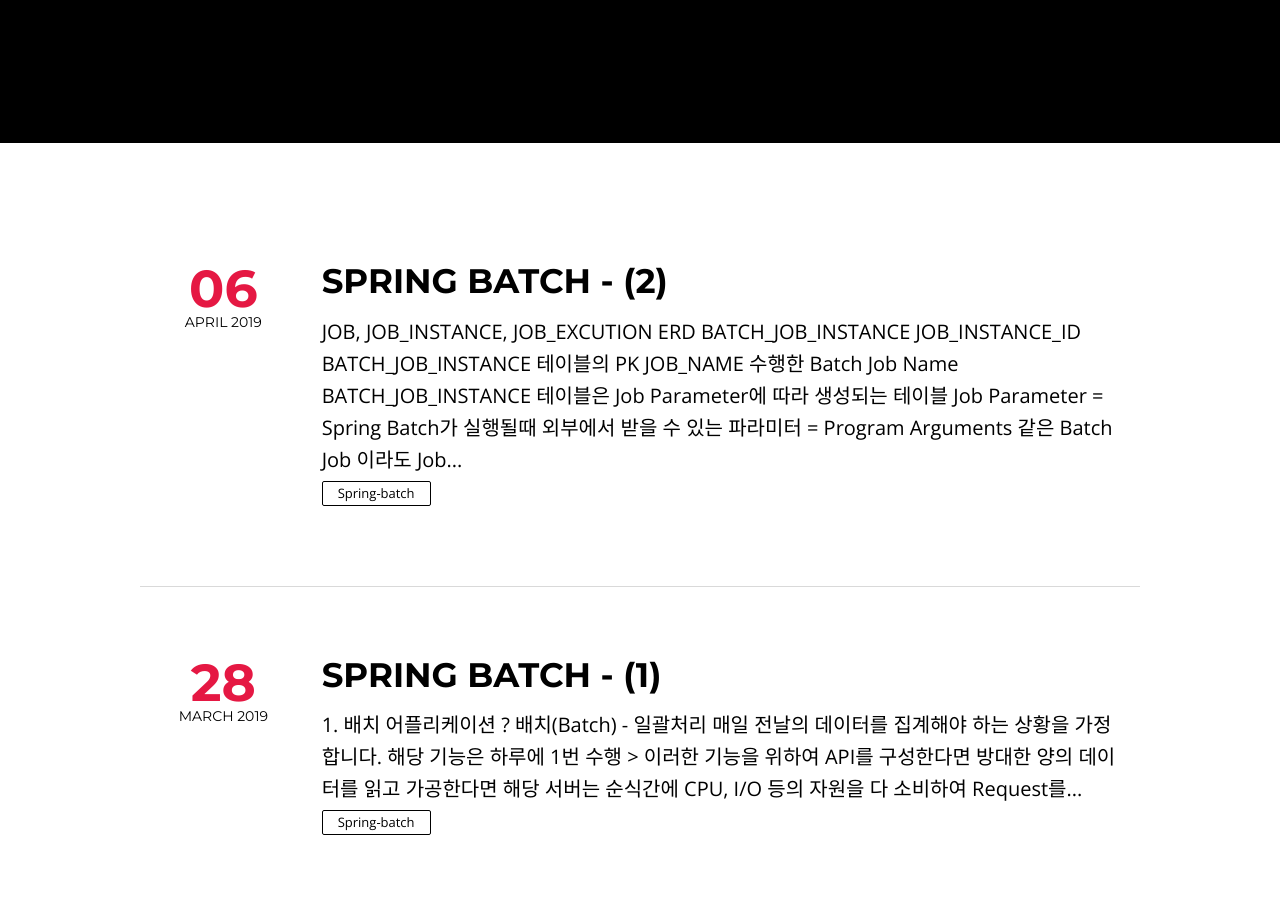
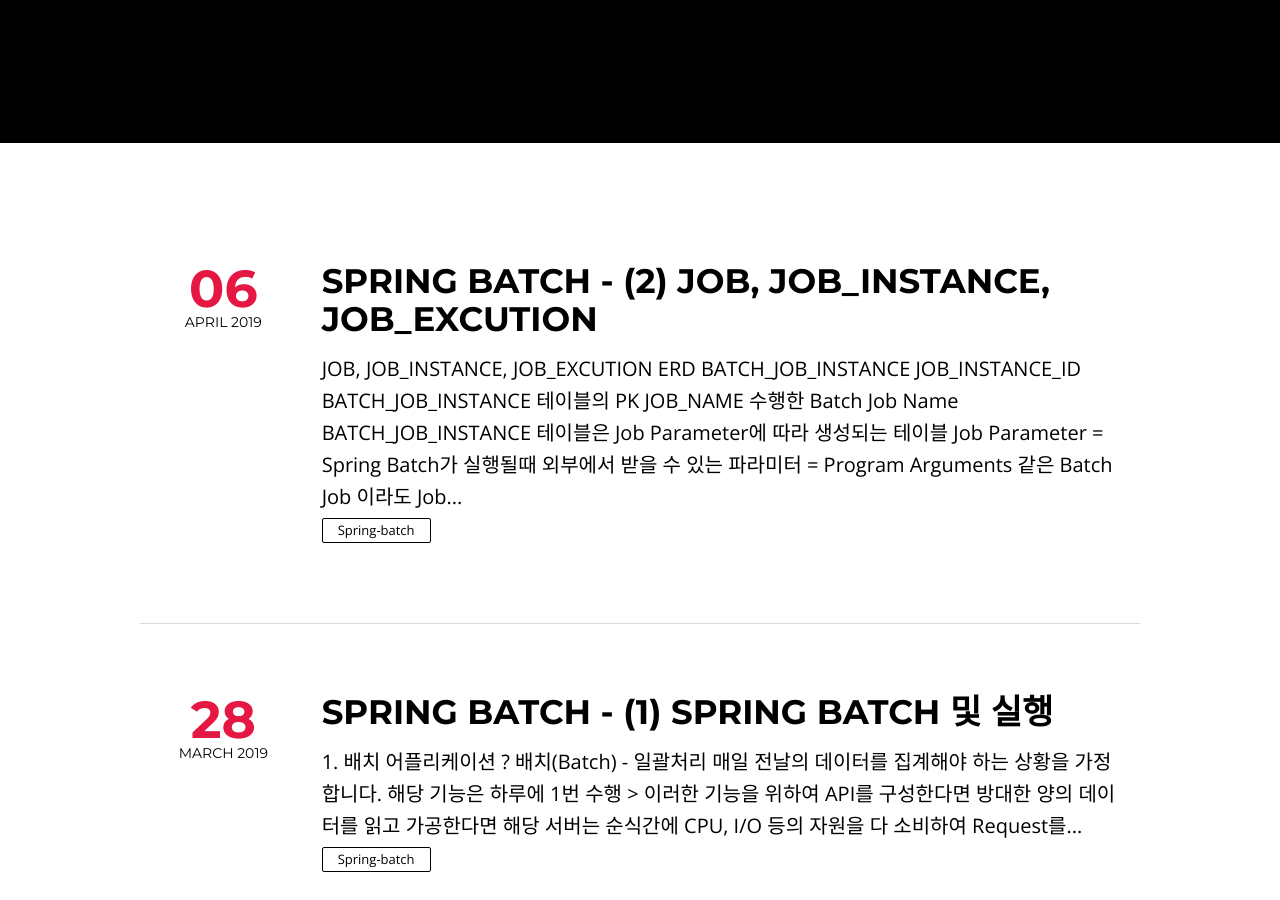
Before and after one commit to Seongmun-Hong/Seongmun-Hong.github.io, a Jekyll site: the page built from index.html, in a window 1280 px wide and 900 px high, scrolled down 307 px. Built offline with Jekyll 4.4.1, drawn with Linux system fonts in a browser that asks for light colours; nearby versions of some CDN libraries; library files that are not in the unit come from our copies; the list of posts is cut into pages by our own code.

Commit message:
fix :  - title 수정

```diff
--- a/_posts/2019-03-28-Spring Batch(1).md
+++ b/_posts/2019-03-28-Spring Batch(1).md
@@ -1,5 +1,5 @@
 ---
-title: Spring Batch - (1)
+title: Spring Batch - (1) Spring Batch 및 실행
 layout: post
 description: null
 headline: null
--- a/_posts/2019-04-06-Spring Batch(2).md
+++ b/_posts/2019-04-06-Spring Batch(2).md
@@ -1,5 +1,5 @@
 ---
-title: Spring Batch - (2)
+title: Spring Batch - (2) JOB, JOB_INSTANCE, JOB_EXCUTION
 layout: post
 description: null
 headline: null
```
